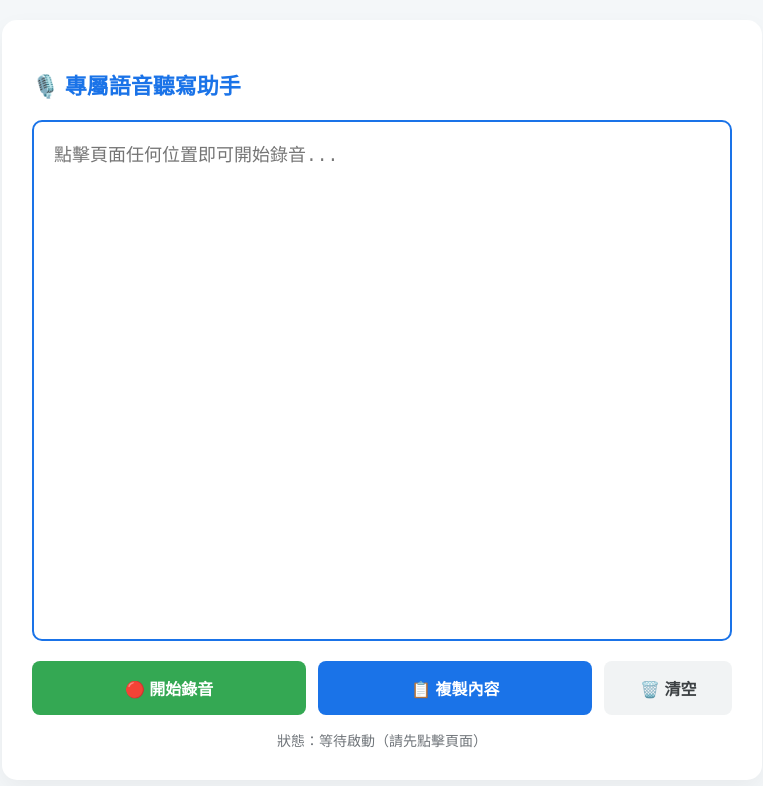
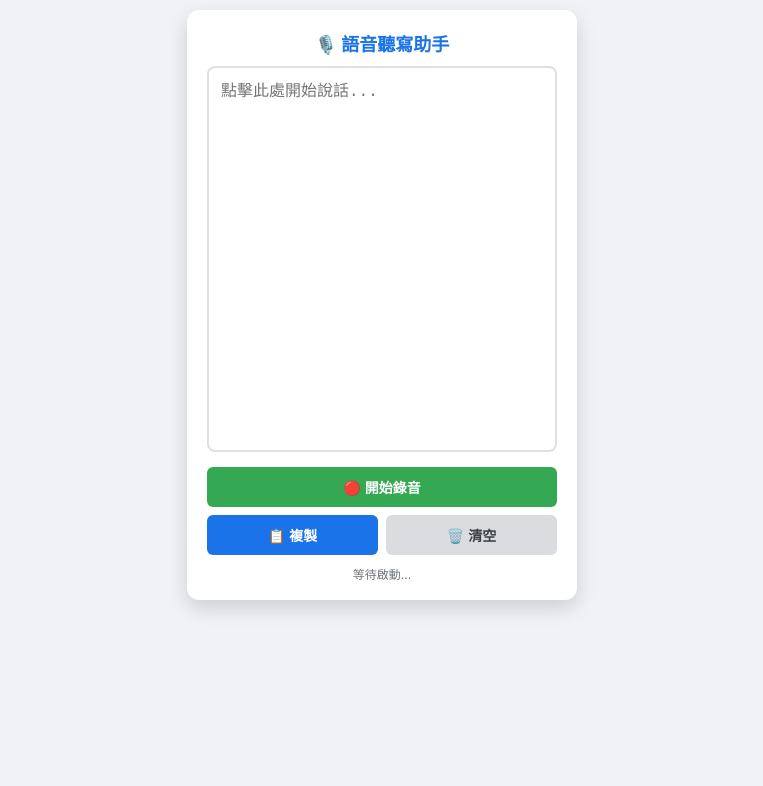
Before and after one commit to ttashopproject/voice, a plain HTML site: page index.html in a window 1280 px wide. Shown: the whole page, without its empty margins (258-1021 px from the left). Drawn offline with Linux system fonts and the light colour scheme.

Commit message:
Update index.html

```diff
--- a/index.html
+++ b/index.html
@@ -3,35 +3,96 @@
 <head>
     <meta charset="UTF-8">
     <meta name="viewport" content="width=device-width, initial-scale=1.0">
-    <title>Gemini 語音助手 - GitHub 版</title>
+    <title>語音助手 - 精簡版</title>
     <style>
-        body { font-family: -apple-system, sans-serif; padding: 20px; background: #f4f7f9; display: flex; justify-content: center; height: 100vh; margin: 0; box-sizing: border-box; }
-        .container { width: 100%; max-width: 700px; background: white; padding: 30px; border-radius: 15px; box-shadow: 0 10px 25px rgba(0,0,0,0.05); display: flex; flex-direction: column; }
-        h2 { color: #1a73e8; margin-bottom: 20px; font-size: 22px; }
-        textarea { flex: 1; width: 100%; padding: 20px; border: 2px solid #e0e0e0; border-radius: 10px; font-size: 18px; line-height: 1.6; resize: none; box-sizing: border-box; outline: none; transition: border-color 0.3s; }
-        textarea:focus { border-color: #1a73e8; }
-        .controls { display: flex; gap: 12px; margin-top: 20px; }
-        button { flex: 1; padding: 15px; border: none; border-radius: 8px; cursor: pointer; font-weight: bold; font-size: 16px; transition: 0.2s; }
-        #startBtn { background: #34a853; color: white; }
+        /* 限定整體網頁背景 */
+        body {
+            font-family: -apple-system, sans-serif;
+            margin: 0;
+            padding: 10px;
+            background: #f0f2f5;
+            display: flex;
+            justify-content: center;
+            align-items: flex-start;
+        }
+
+        /* 限定助手容器的大小 */
+        .container {
+            width: 350px; /* 固定寬度 */
+            height: 550px; /* 固定高度 */
+            background: white;
+            padding: 20px;
+            border-radius: 12px;
+            box-shadow: 0 8px 20px rgba(0,0,0,0.15);
+            display: flex;
+            flex-direction: column;
+            overflow: hidden; /* 防止內容溢出 */
+        }
+
+        h2 {
+            color: #1a73e8;
+            margin: 0 0 10px 0;
+            font-size: 18px;
+            text-align: center;
+        }
+
+        textarea {
+            flex: 1;
+            width: 100%;
+            padding: 12px;
+            border: 2px solid #e0e0e0;
+            border-radius: 8px;
+            font-size: 16px;
+            line-height: 1.5;
+            resize: none;
+            box-sizing: border-box;
+            outline: none;
+        }
+
+        .controls {
+            display: grid;
+            grid-template-columns: 1fr 1fr;
+            gap: 8px;
+            margin-top: 15px;
+        }
+
+        button {
+            padding: 10px;
+            border: none;
+            border-radius: 6px;
+            cursor: pointer;
+            font-weight: bold;
+            font-size: 14px;
+        }
+
+        #startBtn { background: #34a853; color: white; grid-column: span 2; }
         #startBtn.recording { background: #ea4335; animation: pulse 2s infinite; }
         #copyBtn { background: #1a73e8; color: white; }
-        #clearBtn { background: #f1f3f4; color: #3c4043; flex: 0.4; }
-        .status { font-size: 14px; color: #70757a; margin-top: 15px; text-align: center; font-weight: 500; }
+        #clearBtn { background: #dadce0; color: #3c4043; }
+
+        .status {
+            font-size: 12px;
+            color: #70757a;
+            margin-top: 10px;
+            text-align: center;
+            height: 15px;
+        }
+
         @keyframes pulse { 0% { opacity: 1; } 50% { opacity: 0.7; } 100% { opacity: 1; } }
     </style>
 </head>
 <body onclick="autoStart()">
 
 <div class="container">
-    <h2>🎙️ 專屬語音聽寫助手</h2>
-    <textarea id="output" placeholder="點擊頁面任何位置即可開始錄音..."></textarea>
+    <h2>🎙️ 語音聽寫助手</h2>
+    <textarea id="output" placeholder="點擊此處開始說話..."></textarea>
 
     <div class="controls">
         <button id="startBtn">🔴 開始錄音</button>
-        <button id="copyBtn">📋 複製內容</button>
+        <button id="copyBtn">📋 複製</button>
         <button id="clearBtn">🗑️ 清空</button>
     </div>
-    <div id="statusText" class="status">狀態：等待啟動（請先點擊頁面）</div>
+    <div id="statusText" class="status">等待啟動...</div>
 </div>
 
 <script>
@@ -53,19 +114,17 @@
             forceStopped = false;
             startBtn.innerHTML = '⏹️ 停止錄音';
             startBtn.classList.add('recording');
-            statusText.textContent = '🟢 正在錄音：請隨意停頓思考';
-            statusText.style.color = "#34a853";
+            statusText.textContent = '🟢 正在監聽中...';
         };
 
         recognition.onend = () => {
             if (!forceStopped && isRecording) {
-                recognition.start(); // 自動重啟實現「永不中斷」
+                recognition.start();
             } else {
                 isRecording = false;
                 startBtn.innerHTML = '🔴 開始錄音';
                 startBtn.classList.remove('recording');
                 statusText.textContent = '⚪ 錄音已停止';
-                statusText.style.color = "#70757a";
             }
         };
 
@@ -106,20 +165,15 @@
         e.stopPropagation();
         output.select();
         document.execCommand('copy');
-        const oldText = statusText.textContent;
-        statusText.textContent = '✅ 已成功複製到剪貼簿！';
-        setTimeout(() => { statusText.textContent = oldText; }, 2000);
+        statusText.textContent = '✅ 已複製！';
+        setTimeout(() => { if(isRecording) statusText.textContent = '🟢 正在監聽中...'; }, 2000);
     };
 
     document.getElementById('clearBtn').onclick = (e) => {
         e.stopPropagation();
-        if(output.value && confirm("確定要清空所有內容嗎？")) {
-            output.value = '';
-            output.focus();
-        }
+        if(output.value && confirm("清空文字？")) output.value = '';
     };
 
-    // 頁面加載後自動 Focus 在輸入框
     window.onload = () => { output.focus(); };
 </script>
 
```
